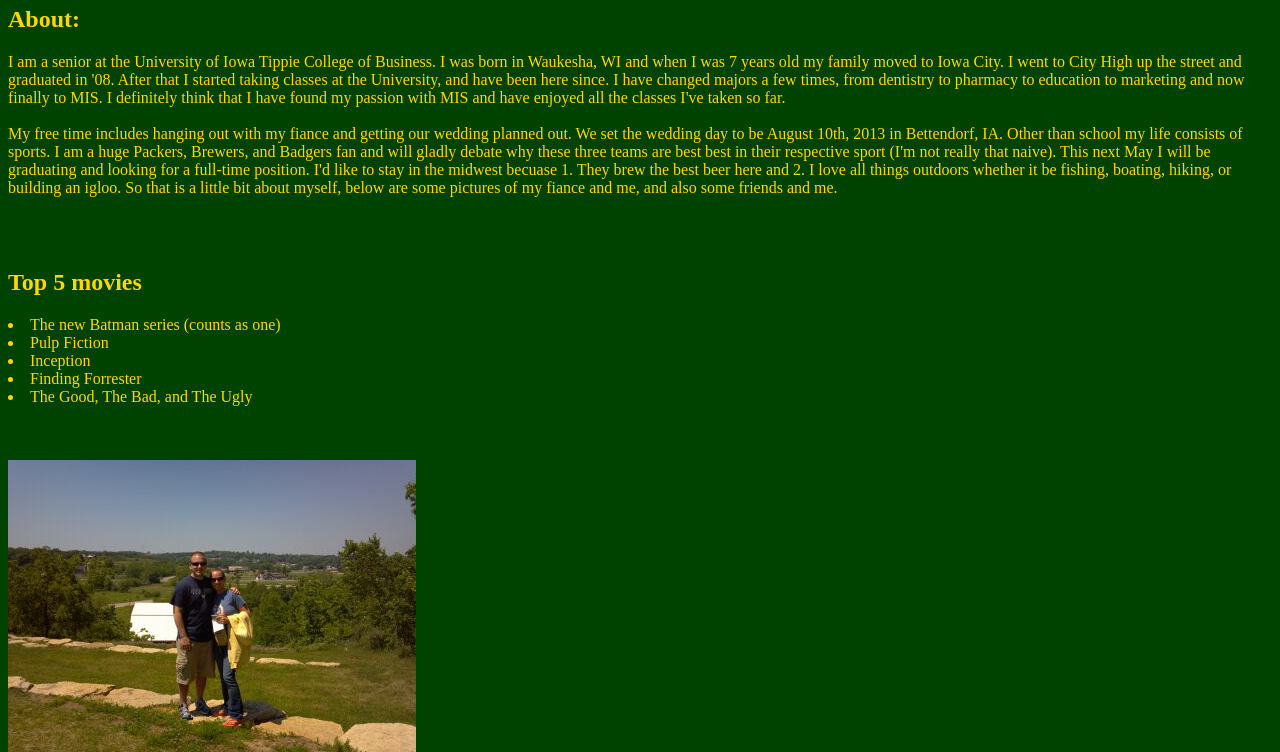
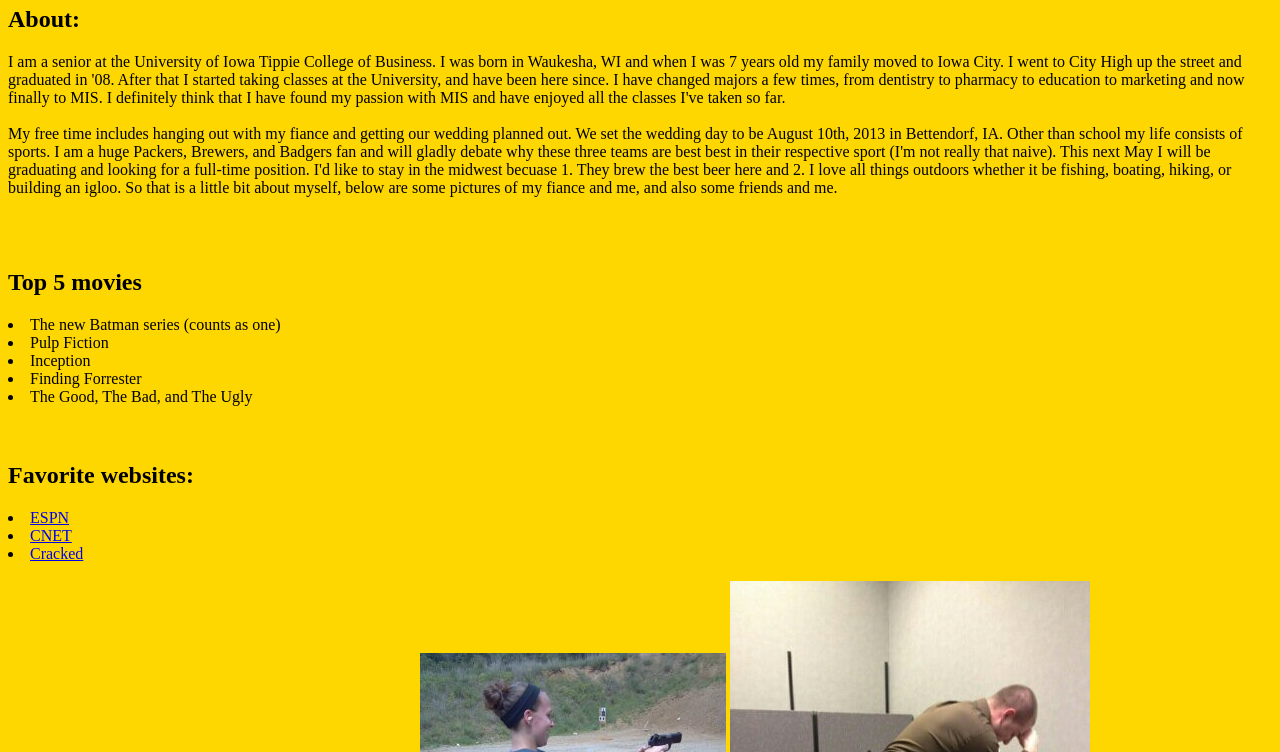
Before and after one commit to afischer36/Homework1, a plain HTML site: page index.html in a window 1280 px wide. Shown: the part 60-812 px from the top of the page. Drawn offline with Linux system fonts and the light colour scheme.

Commit message:
before boarders

```diff
--- a/Andrew.css
+++ b/Andrew.css
@@ -2,12 +2,17 @@
 
 body {
 
-	background-color: rgb(00,66,00);
-	color: gold;
+	background-color: gold;
+	color: Black;
 
 
 	}
 h1{color: gold}
-#AndrewHeader{text-align: center;}
+#AndrewHeader{text-align: center;
+		color: black}
 
 #ResumeLink{color:white}
+
+.picturequalities{
+
+}
--- a/AndrewResume.css
+++ b/AndrewResume.css
@@ -1 +1,8 @@
-text-align: center
+h2{text-align: left;}
+div3{text-align: left}
+div{
+	text-align: center;
+	margin-top:100px;
+	margin-bottom:100px;
+	margin-right:300px;
+	margin-left:300px}
--- a/index.html
+++ b/index.html
@@ -12,13 +12,13 @@
 </head>
 
 <body>
-<div>
+
 
 
 <h1 ID = "AndrewHeader">Andrew Fischer</h1>
 
 <h2>About:</h2>
-<p>I am a senior at the University of Iowa Tippie College of Business. I was born in Waukesha, WI and
+<div><p>I am a senior at the University of Iowa Tippie College of Business. I was born in Waukesha, WI and
 when I was 7 years old my family moved to Iowa City. I went to City High up the street and graduated in '08. After that I started taking classes
 at the University, and have been here since.
 
@@ -33,19 +33,33 @@ respective sport (I'm not really that naive).
 This next May I will be graduating and looking for a full-time position. I'd like to stay in the midwest becuase 1. They brew the best beer here and 2. I love all things
 outdoors whether it be fishing, boating, hiking, or building an igloo.
 
-So that is a little bit about myself, below are some pictures of my fiance and me, and also some friends and me.  </p>
+So that is a little bit about myself, below are some pictures of my fiance and me, and also some friends and me.  </p></div>
 <br></br>
 <h2>Top 5 movies</h2>
-<LI>The new Batman series (counts as one)</LI>
+<div><LI>The new Batman series (counts as one)</LI>
 <LI>Pulp Fiction</LI>
 <LI>Inception</LI>
 <LI>Finding Forrester</LI>
-<LI>The Good, The Bad, and The Ugly</LI>
+<LI>The Good, The Bad, and The Ugly</LI></div>
 <br></br>
+<h2>Favorite websites:</h2>
+<div><Li><a href="http://www.espn.com">ESPN</a></Li>
+<Li><a href="http://www.cnet.com">CNET</a></Li>
+<Li><a href="http://www.cracked.com">Cracked</a></Li></div>
 
-<br><img src = "./Andrew1.jpg" alt="Andrew Fischer, Tippie College of Business" title= "This is a picture of me and my fiance overlooking the town of New Glarus in Wisconsin."/> </br>
-<br><img src = "./Andrew2.jpg" alt="Andrew Fischer, Tippie College of Business" title= "I love all things outdoors and this past year I shot my very first bow and arrow. It was awesome!"/><p></p></br>
-<br><img src = "./Andrew3.jpg" alt="Andrew Fischer, Tippie College of Business" title="Some friends and me out having a good time" /><p></p></br>
+
+
+<br><img src = "./Andrew1.jpg" alt="Andrew Fischer, Tippie College of Business" title= "This is a picture of me and my fiance overlooking the town of New Glarus in Wisconsin."/>
+<img src = "./stef9mm.jpg" alt="Andrew Fischer, Tippie College of Business" title= "My awesome fiance!" />
+<img src = "./tebowing.jpg" alt="Andrew Fischer, Tippie College of Business" title= "Tebowing on my bosses desk" />
+ </br>
+
+
+
+<br><img src = "./Andrew2.jpg" alt="Andrew Fischer, Tippie College of Business" title= "I love all things outdoors and this past year I shot my very first bow and arrow. It was awesome!"/>
+<img src = "./photobomb.jpg" alt="Andrew Fischer, Tippie College of Business" title= "My friend Dillon looking like a derf in the background" />
+<img src = "./Andrew3.jpg" alt="Andrew Fischer, Tippie College of Business" title="Some friends and me out having a good time" /></br>
+<br>
 
 
 <br><a ID="ResumeLink" href="Resume.html"> Check out Andrew Fischer's resume HERE! </a></br>
```
Also changed, not shown: Resume.html (+1 -1 lines), 1335591413780.jpg (added), Tebowing.jpg (added), flag.jpg (added), motivation.jpg (added), photobomb.jpg (added), stef9mm.jpg (added).
